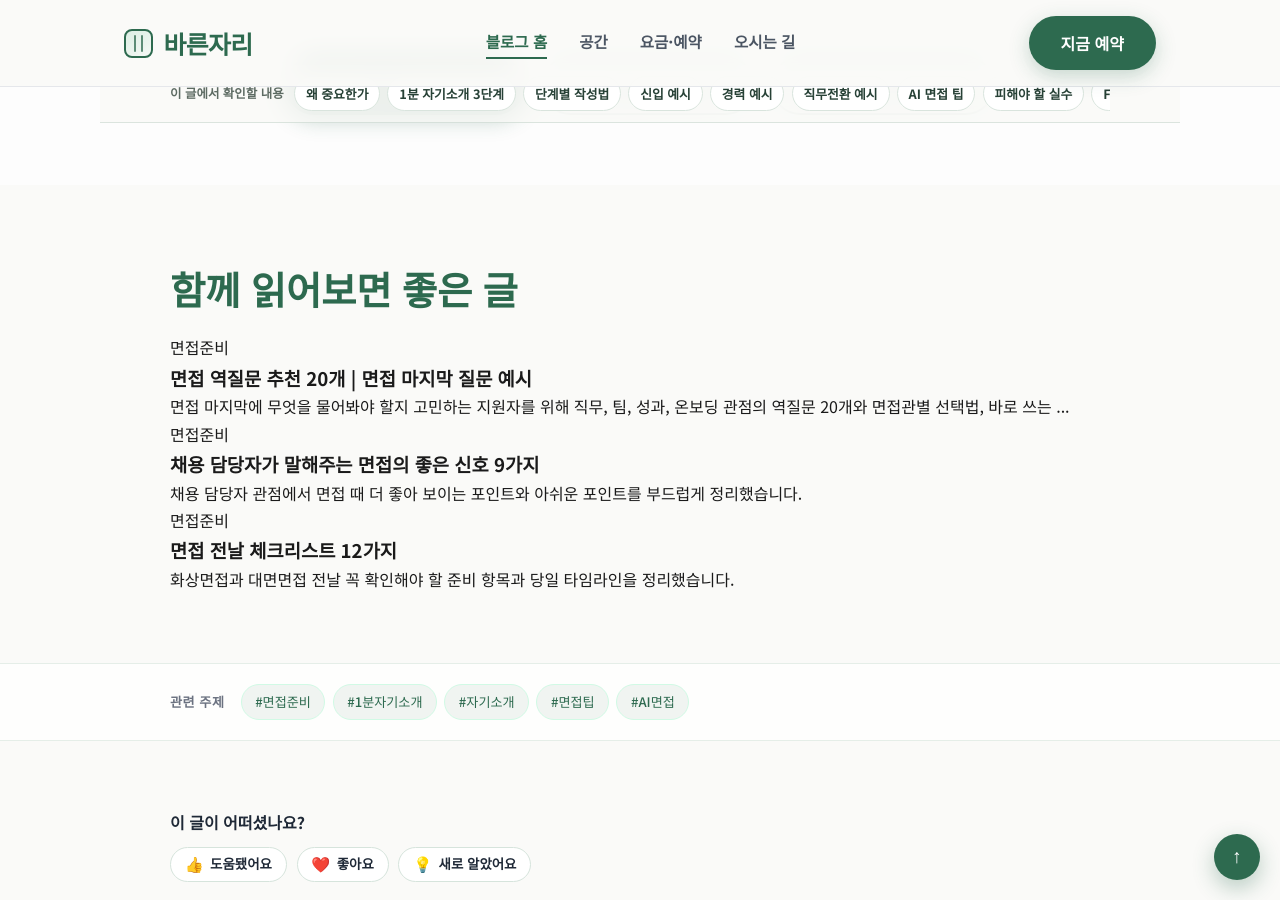
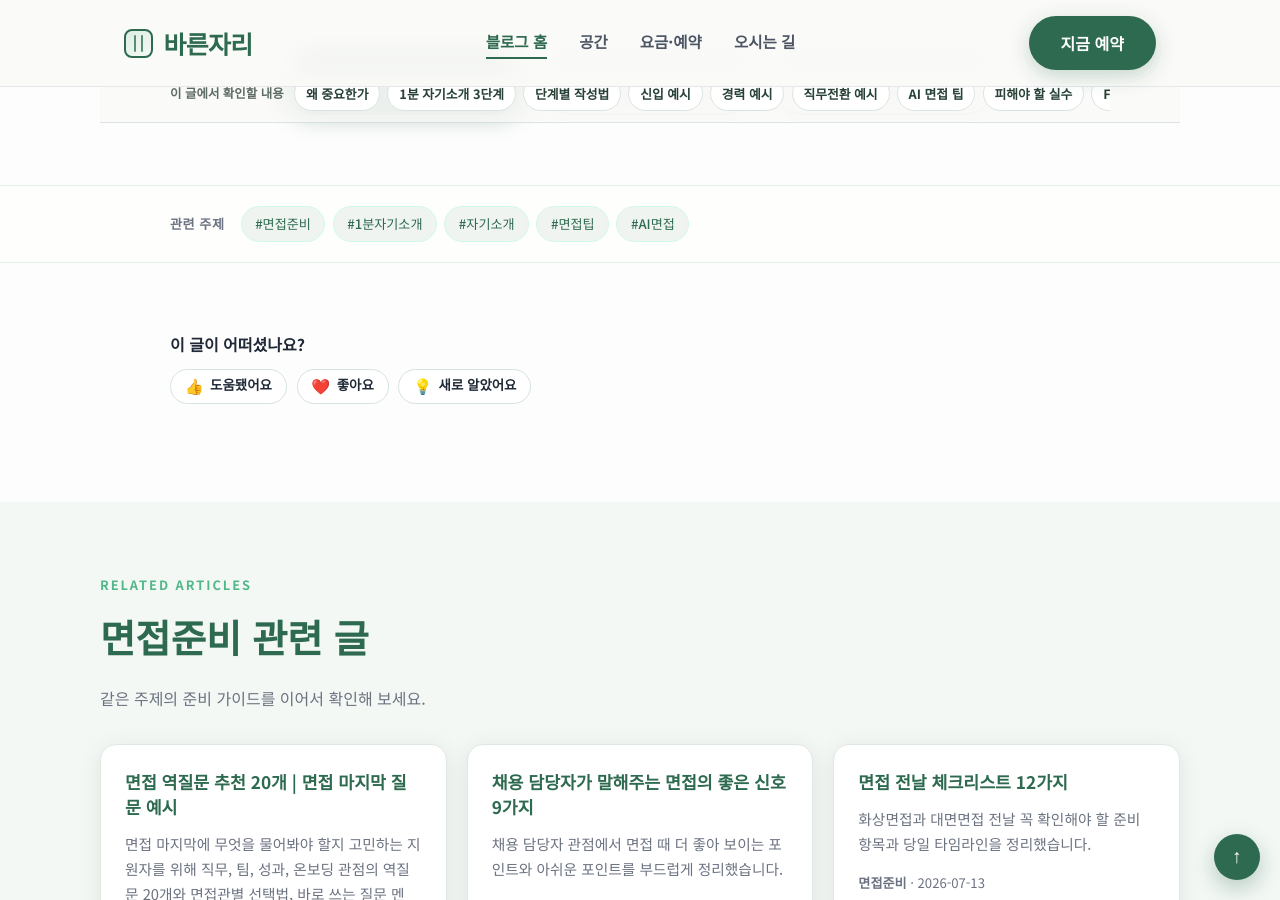
Before and after one commit to bareunspace/blog, a Jekyll site: the page built from _posts/2026-07-19-1-minute-self-introduction-guide.md, in a window 1280 px wide and 900 px high, scrolled down 6532 px. Built offline with Jekyll 4.4.1, drawn with Linux system fonts in a browser that asks for light colours.

Commit message:
Remove duplicate related posts section

```diff
--- a/_posts/2026-07-19-1-minute-self-introduction-guide.md
+++ b/_posts/2026-07-19-1-minute-self-introduction-guide.md
@@ -273,25 +273,6 @@ script_version: 20260719-1
     </div>
   </section>
 
-  <section id="related-posts">
-    <div class="section-inner">
-      <h2 class="section-title">함께 읽어보면 좋은 글</h2>
-      <div class="related-posts-grid">
-        {% assign related_urls = "/posts/interview-prep-checklist/|/posts/interview-questions-to-ask/|/posts/hiring-manager-interview-red-flags-and-good-signals/" | split: "|" %}
-        {% for post in site.posts %}
-          {% if related_urls contains post.url %}
-            <article class="related-post-card">
-              <a href="{{ post.url | relative_url }}">
-                <p class="related-post-category">{{ post.category }}</p>
-                <h3 class="related-post-title">{{ post.title }}</h3>
-                <p class="related-post-desc">{{ post.description | truncate: 80 }}</p>
-              </a>
-            </article>
-          {% endif %}
-        {% endfor %}
-      </div>
-    </div>
-  </section>
   {% include post-tags.html %}
 </main>
 
```
